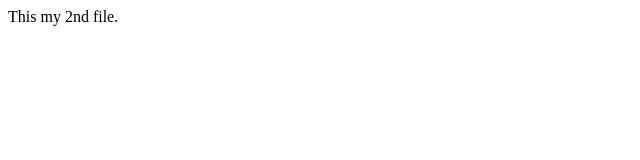
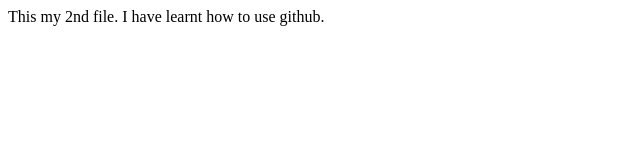
Before and after one commit to binarybat/gitHubTest, a plain HTML site: page index2.html in a window 1280 px wide. Shown: the whole page, without its empty margins (0-640 px from the left). Drawn offline with Linux system fonts and the light colour scheme.

Commit message:
Modified index2.html

```diff
--- a/index2.html
+++ b/index2.html
@@ -1,5 +1,7 @@
 <html>
 <body>
 This my 2nd file.
+
+I have learnt how to use github.
 </body>
 <html>
```
